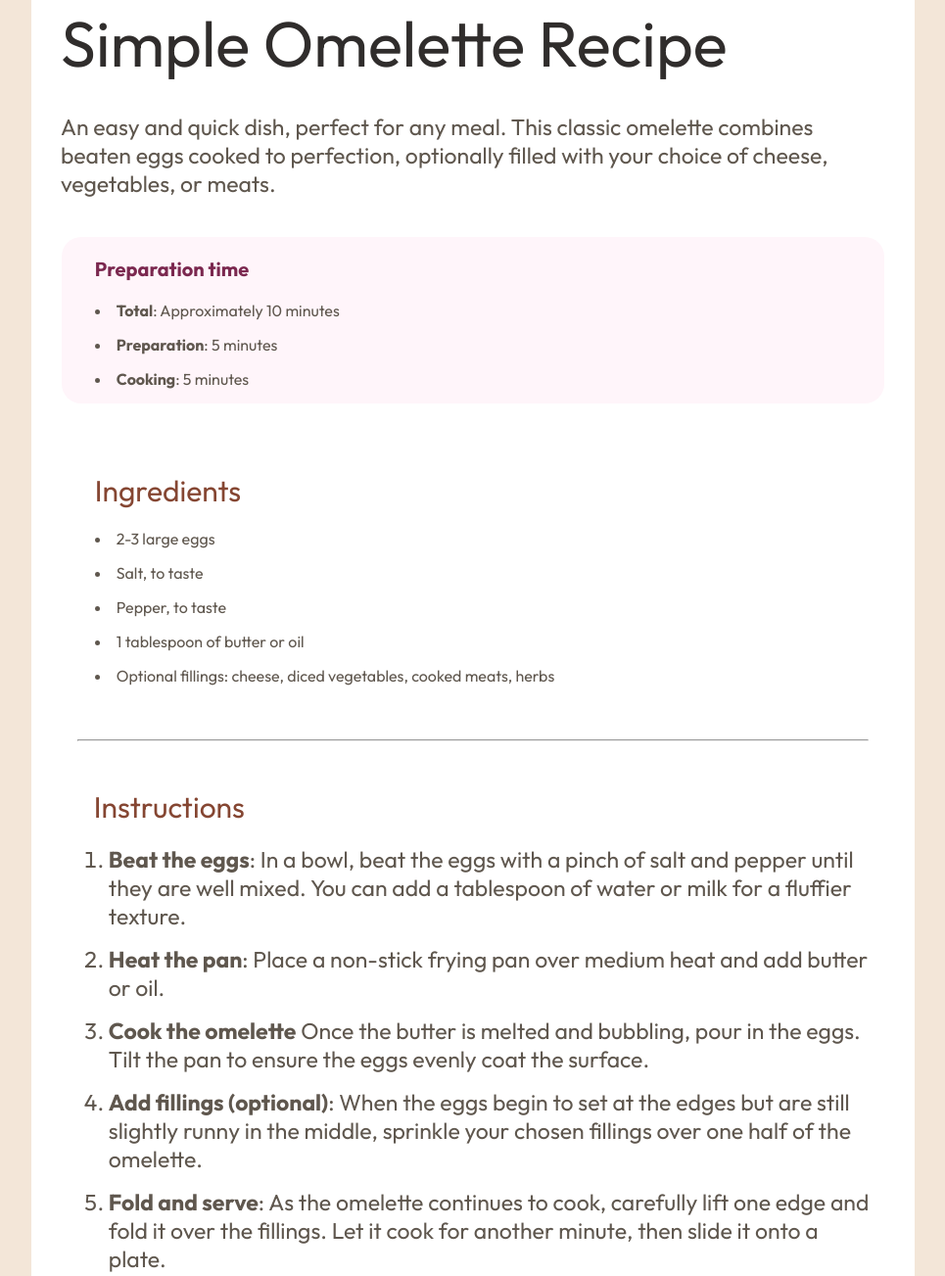
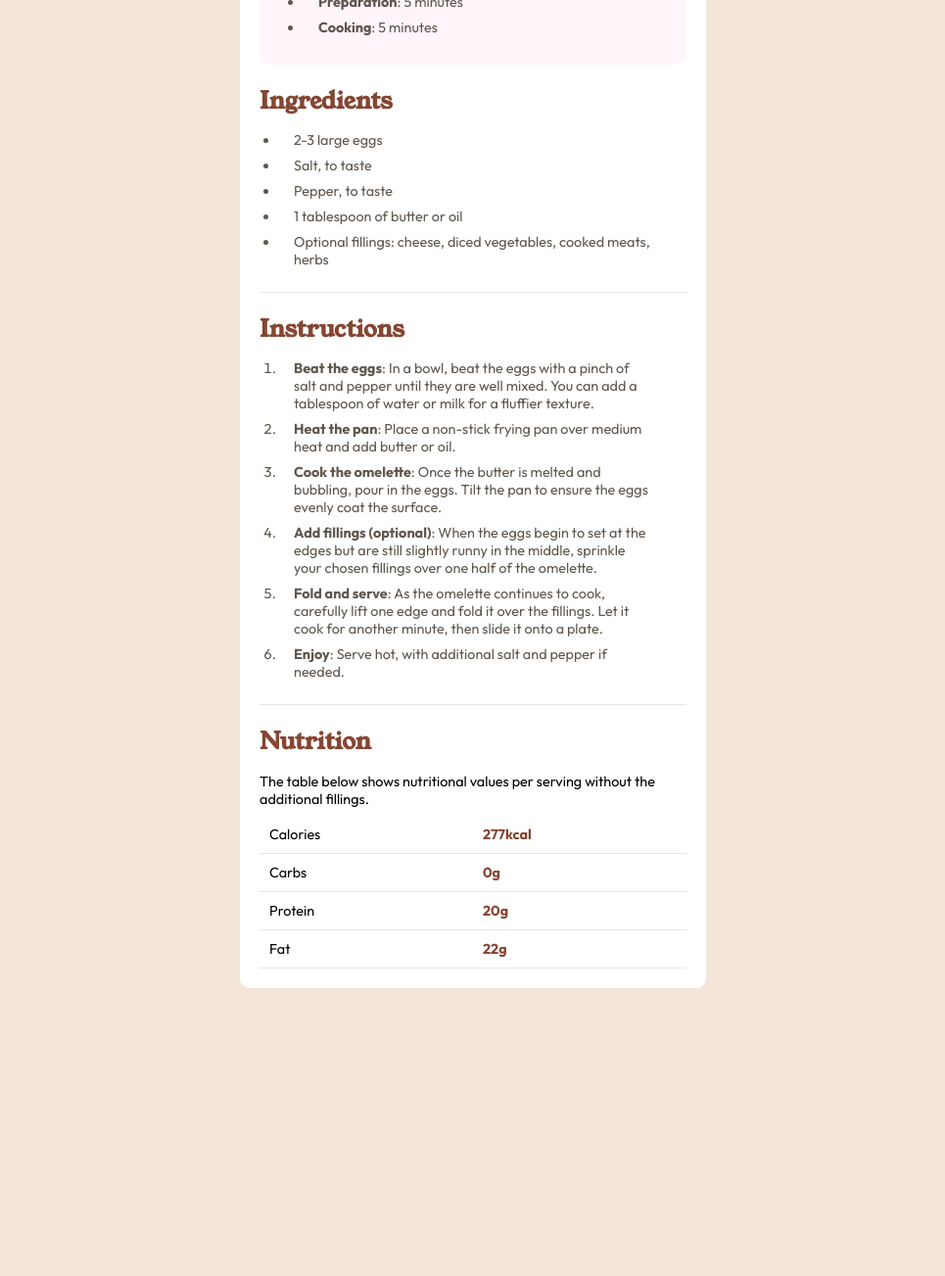
Before and after one commit to notfaraway/recipe-page-main, a plain HTML site: page index.html in a window 1280 px wide. Shown: the part 530-1833 px from the top of the page at 98% size, without its empty margins (157-1122 px from the left). After the commit the page ends 1584 px from the top, so only its background shows below. Drawn offline with Linux system fonts and the light colour scheme.

Commit message:
Update index.html

```diff
--- a/index.html
+++ b/index.html
@@ -3,47 +3,144 @@
   <head>
     <meta charset="UTF-8" />
     <meta name="viewport" content="width=device-width, initial-scale=1.0" />
-    <!-- displays site properly based on user's device -->
-
-    <link
-      rel="icon"
-      type="image/png"
-      sizes="32x32"
-      href="./assets/images/favicon-32x32.png"
-    />
-    <link rel="preconnect" href="https://fonts.googleapis.com" />
-    <link rel="preconnect" href="https://fonts.gstatic.com" crossorigin />
-    <link
-      href="https://fonts.googleapis.com/css2?family=Inter:ital,opsz,wght@0,14..32,100..900;1,14..32,100..900&family=Outfit:wght@100..900&display=swap"
-      rel="stylesheet"
-    />
-    <link rel="stylesheet" href="style.css" />
     <title>Frontend Mentor | Recipe page</title>
-
-    <!-- Feel free to remove these styles or customise in your own stylesheet 👍 -->
+    <style>
+      @import url("https://fonts.googleapis.com/css2?family=DM+Sans:ital,opsz,wght@0,9..40,100..1000;1,9..40,100..1000&family=Young+Serif&display=swap");
+      @import url("https://fonts.googleapis.com/css2?family=DM+Sans:ital,opsz,wght@0,9..40,100..1000;1,9..40,100..1000&family=Outfit:wght@100..900&family=Young+Serif&display=swap");
+      :root {
+        --White: hsl(0, 0%, 100%);
+        --Stone100: hsl(30, 54%, 90%);
+        --Stone150: hsl(30, 18%, 87%);
+        --Stone600: hsl(30, 10%, 34%);
+        --Stone900: hsl(24, 5%, 18%);
+        --Brown800: hsl(14, 45%, 36%);
+        --Rose800: hsl(332, 51%, 32%);
+        --Rose50: hsl(330, 100%, 98%);
+      }
+      * {
+        margin: 0;
+        padding: 0;
+        box-sizing: border-box;
+      }
+      h1,
+      h2,
+      h3 {
+        font-family: "Young Serif",sans-serif;
+      }
+      .container > div {
+        margin-top: 20px;
+      }
+      h3,h4,h2 {
+        color: var(--Brown800);
+      }
+      p,
+      li,
+      h4,table {
+        font-family: "Outfit",sans-serif;
+      }
+      p,li,table {
+        font-size: 0.9rem;
+      }
+      li {
+        padding: 4px 15px;
+      }
+      ul,ol{
+  margin-top: 10px;
+  padding: 0 20px;
+  color: var(--Stone600);
+}
+body {
+  background-color: var(--Stone100);
+  padding: 45px;
+}
+.container {
+  padding: 20px;
+  width: 40%;
+  margin: 0 auto;
+  background-color: var(--White);
+  border-radius: 10px;
+  img {
+    width: 100%;
+    border-radius: 10px;
+  }
+  h1 {
+    margin-top: 16px;
+  }
+  p {
+    margin-top: 15px;
+    font-weight: normal;
+  }
+}
+.prep {
+  background-color: var(--Rose50);
+  padding: 25px;
+  border-radius: 10px;
+}
+.ingrediants {
+  padding-bottom: 20px;
+  border-bottom: 0.1px #e6e6e6 solid;
+}
+.instruction {
+  padding-bottom: 20px;
+  border-bottom: 0.1px #e6e6e6 solid;
+}
+.nutrition p {
+  margin-bottom: 8px;
+}
+table {
+  width: 100%;
+  border-collapse: collapse;
+  table-layout: fixed;
+}
+th,
+td {
+  padding: 10px;
+  border-bottom: 1px solid #e6e6e6;
+  text-align: left;
+}
+.data {
+  color: var(--Brown800);
+  font-weight: 700;
+}
+@media (max-width: 1000px) {
+  .container {
+    width: 100%;
+  }
+}
+@media (max-width: 600px) {
+  body {
+    padding: 0px;
+  }
+}
+@media (max-width: 430px) {
+  .container h1 {
+    font-size: 1.5rem;
+  }
+}
+    </style>
   </head>
   <body>
-    <div class="div-0">
-      <div class="div-1">
-        <img class="omelette-image" alt="omelette-image"
-        src="./assets/images/image-omelette.jpeg"
-      </div>
-      <div class="div-2"><p class="title">Simple Omelette Recipe</p></div>
-      <div class="div-3">
-        <p class="bio">
+    <div class="container">
+      <div class="header">
+        <img src="./assets/images/image-omelette.jpeg" />
+        <h1>Simple Omeletee Recipe</h1>
+        <p>
           An easy and quick dish, perfect for any meal. This classic omelette
           combines beaten eggs cooked to perfection, optionally filled with your
           choice of cheese, vegetables, or meats.
         </p>
       </div>
-      <div class="div-4">
-        <p><strong>Preparation time</strong></p>
-        <li><strong>Total</strong>: Approximately 10 minutes</li>
-        <li><strong>Preparation</strong>: 5 minutes</li>
-        <li><strong>Cooking</strong>: 5 minutes</li>
+      <div class="prep">
+        <h4>Preparation time</h4>
+        <ul>
+          <li><b>Total</b>: Approximately 10 minutes</li>
+          <li><b>Preparation</b>: 5 minutes</li>
+          <li><b>Cooking</b>: 5 minutes</li>
+        </ul>
       </div>
-      <div class="div-5">
-        <p>Ingredients</p>
+      <div class="ingrediants">
+        <h2>Ingredients</h2>
+        <ul>
           <li>2-3 large eggs</li>
           <li>Salt, to taste</li>
           <li>Pepper, to taste</li>
@@ -51,130 +148,64 @@
           <li>
             Optional fillings: cheese, diced vegetables, cooked meats, herbs
           </li>
+        </ul>
       </div>
-      <hr class="line" />
-      <div class="div-6">
-        <p>Instructions</p>
-        <ol type="1">
+      <div class="instruction">
+        <h2>Instructions</h2>
+        <ol>
           <li>
-            <strong>Beat the eggs</strong>: In a bowl, beat the eggs with a
-            pinch of salt and pepper until they are well mixed. You can add a
-            tablespoon of water or milk for a fluffier texture.
+            <b>Beat the eggs</b>: In a bowl, beat the eggs with a pinch of salt
+            and pepper until they are well mixed. You can add a tablespoon of
+            water or milk for a fluffier texture.
           </li>
           <li>
-            <strong>Heat the pan</strong>: Place a non-stick frying pan over
-            medium heat and add butter or oil.
+            <b>Heat the pan</b>: Place a non-stick frying pan over medium heat
+            and add butter or oil.
           </li>
           <li>
-            <strong> Cook the omelette</strong> Once the butter is melted and
-            bubbling, pour in the eggs. Tilt the pan to ensure the eggs evenly
-            coat the surface.
+            <b>Cook the omelette</b>: Once the butter is melted and bubbling,
+            pour in the eggs. Tilt the pan to ensure the eggs evenly coat the
+            surface.
           </li>
           <li>
-            <strong>Add fillings (optional)</strong>: When the eggs begin to set
-            at the edges but are still slightly runny in the middle, sprinkle
-            your chosen fillings over one half of the omelette.
+            <b>Add fillings (optional)</b>: When the eggs begin to set at the
+            edges but are still slightly runny in the middle, sprinkle your
+            chosen fillings over one half of the omelette.
           </li>
           <li>
-            <strong> Fold and serve</strong>: As the omelette continues to cook,
-            carefully lift one edge and fold it over the fillings. Let it cook
-            for another minute, then slide it onto a plate.
+            <b>Fold and serve</b>: As the omelette continues to cook, carefully
+            lift one edge and fold it over the fillings. Let it cook for another
+            minute, then slide it onto a plate.
           </li>
           <li>
-            <strong>Enjoy</strong> Serve hot, with additional salt and pepper if
-            needed.
+            <b>Enjoy</b>: Serve hot, with additional salt and pepper if needed.
           </li>
         </ol>
       </div>
-      <hr class="line" />
-      <div class="div-7">
-        <p class="nutrition">Nutrition</p>
+      <div class="nutrition">
+        <h2>Nutrition</h2>
         <p>
           The table below shows nutritional values per serving without the
           additional fillings.
         </p>
         <table>
           <tr>
-            <th>Calories</th>
-            <td>277kcal</td>
+            <td>Calories</td>
+            <td class="data">277kcal</td>
           </tr>
-
-          <tr class="bordertop">
-            <th>Carbs</th>
-            <td>0g</td>
+          <tr>
+            <td>Carbs</td>
+            <td class="data">0g</td>
           </tr>
-
-          <tr class="bordertop">
-            <th>Protein</th>
-            <td>20g</td>
+          <tr>
+            <td>Protein</td>
+            <td class="data">20g</td>
           </tr>
-
-          <tr class="bordertop">
-            <th>Fat</th>
-            <td>22g</td>
+          <tr>
+            <td>Fat</td>
+            <td class="data">22g</td>
           </tr>
-        </table>
       </div>
     </div>
-
-    <!--
-Simple Omelette Recipe
-
-  An easy and quick dish, perfect for any meal. This classic omelette combines beaten eggs cooked
-  to perfection, optionally filled with your choice of cheese, vegetables, or meats.
-
-  Preparation time
-
-  Total: Approximately 10 minutes
-  Preparation: 5 minutes
-  Cooking: 5 minutes
-
-  Ingredients
-
-  2-3 large eggs
-  Salt, to taste
-  Pepper, to taste
-  1 tablespoon of butter or oil
-  Optional fillings: cheese, diced vegetables, cooked meats, herbs
-
-  Instructions
-
-  Beat the eggs: In a bowl, beat the eggs with a pinch of salt and pepper until they are well mixed.
-  You can add a tablespoon of water or milk for a fluffier texture.
-
-  Heat the pan: Place a non-stick frying pan over medium heat and add butter or oil.
-
-  Cook the omelette: Once the butter is melted and bubbling, pour in the eggs. Tilt the pan to ensure
-  the eggs evenly coat the surface.
-
-  Add fillings (optional): When the eggs begin to set at the edges but are still slightly runny in the
-  middle, sprinkle your chosen fillings over one half of the omelette.
-
-  Fold and serve: As the omelette continues to cook, carefully lift one edge and fold it over the
-  fillings. Let it cook for another minute, then slide it onto a plate.
-
-  Enjoy: Serve hot, with additional salt and pepper if needed.
-
-  Nutrition
-
-  The table below shows nutritional values per serving without the additional fillings.
-
-  Calories
-  277kcal
-
-  Carbs
-  0g
-
-  Protein
-  20g
-
-  Fat
-  22g
-   <div class="attribution">
-      Challenge by
-      <a href="https://www.frontendmentor.io?ref=challenge" target="_blank"
-        >Frontend Mentor</a
-      >. Coded by <a href="#">notfaraway</a>.
-    </div> -->
   </body>
 </html>
```
Lines whose indentation alone changed are shown as unchanged.
